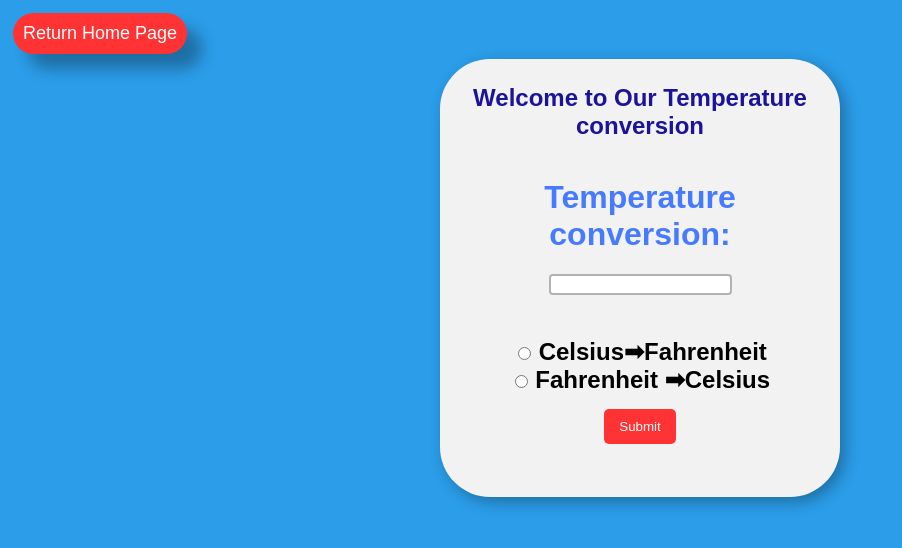
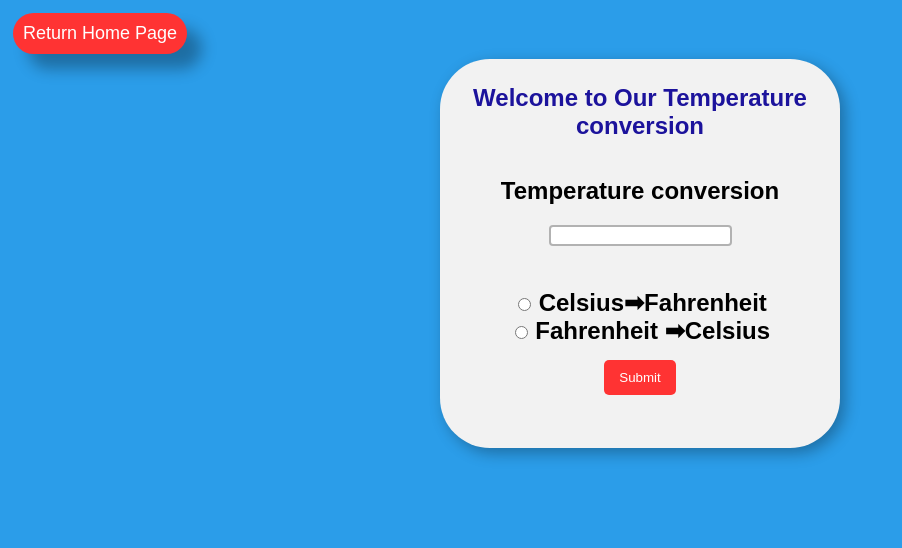
Before and after one commit to Gomida05/Gomida05.github.io, a plain HTML site: page Temperature/index.html in a window 1280 px wide. Shown: the whole page, without its empty margins (0-902 px from the left). Drawn offline with Linux system fonts and the light colour scheme.

Commit message:
Update index.html

```diff
--- a/Temperature/index.html
+++ b/Temperature/index.html
@@ -3,7 +3,7 @@
 <head>
     <meta charset="UTF-8">
     <meta  name="viewport" content="width=device-width, initial-scale=1.0">
-    <title>Temperature conversion</title>
+    <title>A simple temperature conversion</title>
     <link rel="stylesheet" href="style.css">
     <script src="index.js" defer></script>
     <meta name="description" content="A temperature conversion web app">
@@ -13,7 +13,7 @@
     <button type="button" id="goBack" ondblclick="mainPage()" onclick="mainPage()">Return Home Page</button>
     <form>
         <h1 id="h2">Welcome to Our Temperature conversion</h1>
-        <h1>Temperature conversion:</h1>
+        <h2>Temperature conversion</h2>
         <input type="number" onkeypress="checkKey(event)" id="textBox"> <br>
         <label for="textBox"></label> <br>
 
```
